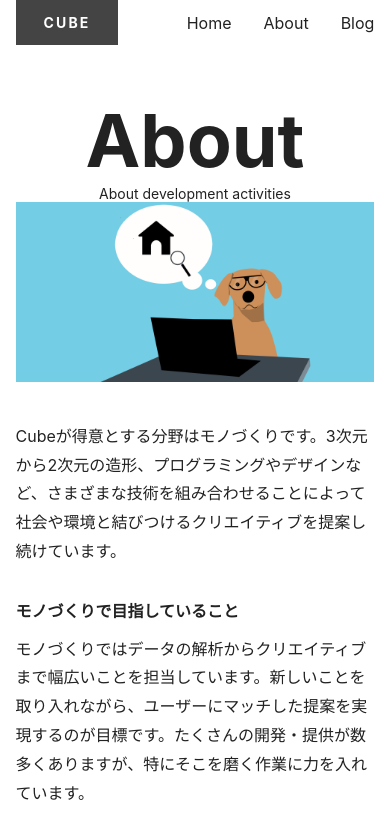
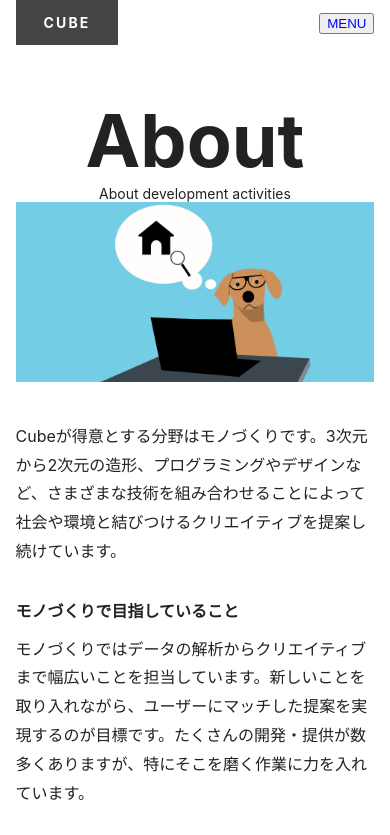
Before and after one commit to nittashiori/next-blog, a Next.js app: page /about in a window 390 px wide. Shown: the top 835 px of the page. Built offline with nearby package versions, Linux system fonts and the light colour scheme.

Commit message:
stateに応じてメニューを開閉する

```diff
--- a/components/nav.js
+++ b/components/nav.js
@@ -1,9 +1,17 @@
+import { useState } from "react"
 import Link from "next/link"
 import styles from "styles/nav.module.css"
 
 export default function Nav() {
+  const [navIsOpen, setNavIsOpen] = useState(false)
+
+  const toggleNav = () => {
+    setNavIsOpen((prev) => !prev)
+  }
+
   return (
-    <nav>
+    <nav className={navIsOpen ? styles.open : styles.close}>
+      <button className={styles.btn} onClick={toggleNav}>MENU</button>
       <ul className={styles.list}>
         <li>
           <Link href="/">
--- a/styles/nav.module.css
+++ b/styles/nav.module.css
@@ -1,10 +1,55 @@
-.list {
-  display: flex;
-  gap: 2em;
+/* デスクトップ */
+@media(min-width: 768px) {
+  .btn {
+    display: none;
+  }
+
+  .list {
+    display: flex;
+    gap: 2em;
+  }
+
+  .list a:hover {
+    color: var(--accent);
+  }
 }
 
-.list a:hover {
-  color: var(--accent);
+/* モバイル */
+@media (max-width: 767px) {
+  .btn {
+    position: relative;
+    z-index: 200;
+  }
+
+  .close .btn {
+    color: blue;
+  }
+
+  .open .btn {
+    color: red;
+  }
+
+  /* メニュー（オーバーレイ） */
+  .list {
+    position: fixed;
+    inset: 0 -100% 0 100%;
+    z-index: 100;
+    background: rgba(0, 0, 0, 0.8);
+    color: var(--white);
+    transition: transform 0.4s;
+  }
+
+  .open .list {
+    transform: translateX(-100%);
+  }
+
+  /* メニュー（オーバーレイ内の配置） */
+  .list {
+    display: grid;
+    gap: 40px;
+    place-content: center;
+    text-align: center;
+  }
 }
 
 /* ホバーできる環境（デスクトップ）に適用する設定 */
```
